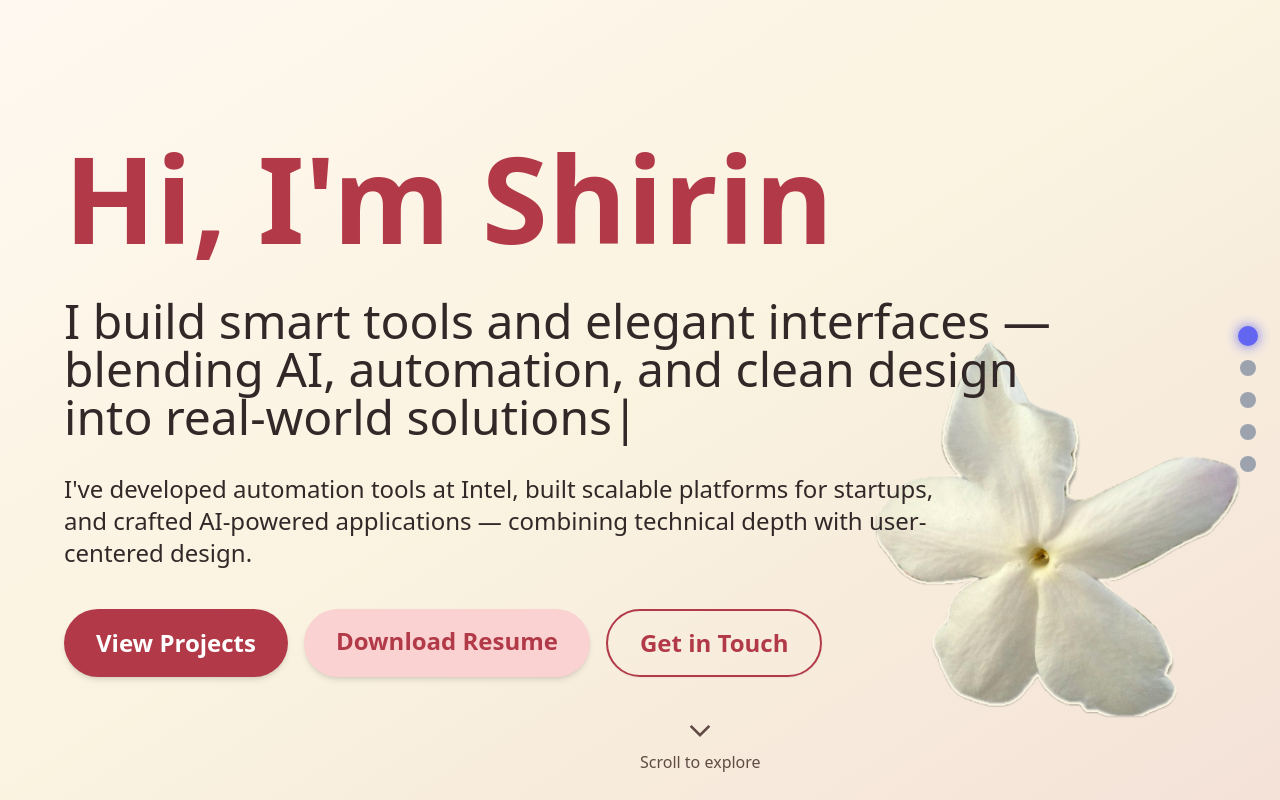
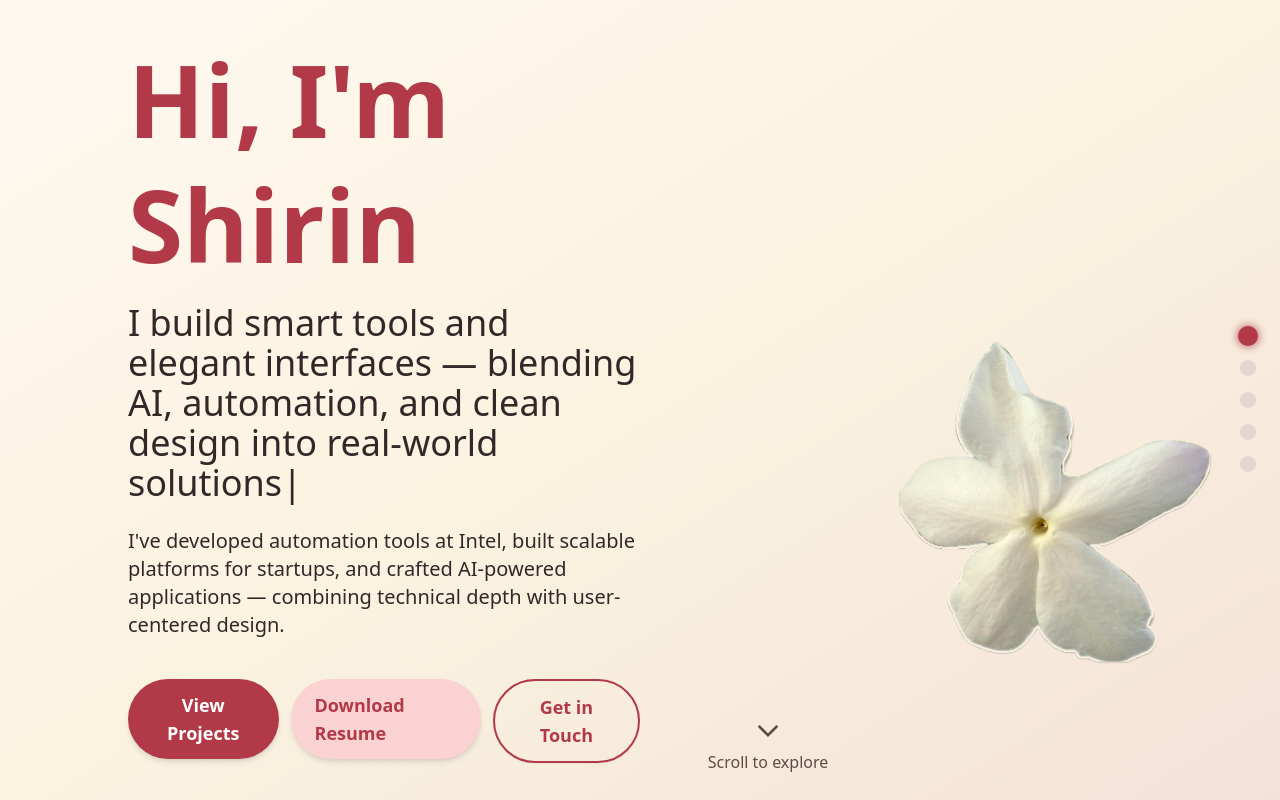
Before and after one commit to shirin44/shirin-portfolio, a React (Vite) app: page / in a window 1280 px wide. Built offline with nearby package versions, Linux system fonts and the light colour scheme.

Commit message:
Build: deploy to docs folder

```diff
--- a/src/components/DotNav.jsx
+++ b/src/components/DotNav.jsx
@@ -40,11 +40,13 @@ export default function DotNav() {
         className={`w-4 h-4 rounded-full border-2 transition-all duration-300
           ${
             active === id
-                ? 'bg-indigo-500 border-indigo-500 scale-125 shadow-[0_0_10px_#6366f1]'
-                : 'bg-gray-400 border-transparent hover:bg-gray-600 hover:scale-110'
+              ? 'bg-[#B23A48] border-[#B23A48] scale-125 shadow-[0_0_8px_#B23A48]'
+              : 'bg-[#E6D6D0] border-transparent hover:bg-[#DBB06B] hover:scale-110'
           }`}
       />
     ))}
   </div>
+
+
   )
 }
--- a/src/sections/Hero.jsx
+++ b/src/sections/Hero.jsx
@@ -10,8 +10,7 @@ const Hero = () => {
   const handleSmoothScroll = (e, targetId) => {
     e.preventDefault();
     const section = document.querySelector(targetId);
-    const container = document.querySelector(".scroll-container");
-    if (!section || !container) return;
+    if (!section) return;
 
     setProgrammaticScrolling(true);
     smoothScroll(section.offsetTop);
@@ -21,7 +20,6 @@ const Hero = () => {
     const onScroll = () => {
       const hero = document.getElementById("hero");
       if (!hero) return;
-
       const bounds = hero.getBoundingClientRect();
       setIsVisible(bounds.top <= window.innerHeight / 1.5);
     };
@@ -35,33 +33,38 @@ const Hero = () => {
     <section
       id="hero"
       tabIndex={-1}
-      className="snap-start h-screen w-full flex items-center justify-between bg-gradient-to-br from-[#FFF8F0] via-[#FAF3E0] to-[#F4E2D8] px-6 md:px-16 overflow-hidden relative scroll-m-0"
+      className="snap-start h-screen w-full bg-gradient-to-br from-[#FFF8F0] via-[#FAF3E0] to-[#F4E2D8] overflow-hidden relative scroll-m-0 flex flex-col md:flex-row items-center justify-center md:justify-between text-center md:text-left px-6 md:px-20 lg:px-32"
     >
-      <div className="flex flex-col justify-center items-start z-10">
-        <h1 className="text-5xl md:text-[120px] font-extrabold text-[#B23A48] mb-6 leading-tight">
+      {/* Left Side Content */}
+      <div className="z-10 max-w-[900px] md:max-w-[50%] flex flex-col items-center md:items-start justify-center text-[#322828]">
+        <h1 className="text-4xl md:text-[100px] font-extrabold text-[#B23A48] mb-4 leading-tight">
           Hi, I'm Shirin
         </h1>
 
         <TypeAnimation
-          sequence={["I build smart tools and elegant interfaces — blending AI, automation, and clean design into real-world solutions."]}
+          sequence={[
+            "I build smart tools and elegant interfaces — blending AI, automation, and clean design into real-world solutions.",
+          ]}
           speed={50}
           repeat={0}
-          className="text-2xl md:text-5xl font-medium text-[#322828] leading-snug whitespace-pre-line max-w-[1000px]"
+          className="text-base md:text-4xl font-medium leading-snug max-w-xs sm:max-w-md md:max-w-[700px]"
         />
 
         <motion.p
           initial={{ opacity: 0, y: 20 }}
           animate={{ opacity: 1, y: 0 }}
           transition={{ delay: 1.5, duration: 0.8 }}
-          className="mt-8 text-lg md:text-2xl text-[#322828] leading-relaxed max-w-[900px]"
+          className="mt-6 text-sm md:text-xl text-[#322828] leading-relaxed max-w-xs sm:max-w-md md:max-w-[700px]"
         >
-          I've developed automation tools at Intel, built scalable platforms for startups, and crafted AI-powered applications — combining technical depth with user-centered design.
+          I've developed automation tools at Intel, built scalable platforms for
+          startups, and crafted AI-powered applications — combining technical
+          depth with user-centered design.
         </motion.p>
 
-        <div className="flex flex-wrap gap-4 mt-10">
+        <div className="flex flex-col md:flex-row gap-3 mt-6 md:mt-10 w-full md:w-auto items-center md:items-start">
           <button
             onClick={(e) => handleSmoothScroll(e, "#projects")}
-            className="px-8 py-4 bg-[#B23A48] text-white text-lg md:text-2xl font-semibold rounded-full shadow-md hover:bg-[#922835] transition"
+            className="w-full md:w-auto px-6 py-3 bg-[#B23A48] text-white text-base md:text-lg font-semibold rounded-full shadow-md hover:bg-[#922835] transition"
           >
             View Projects
           </button>
@@ -69,31 +72,34 @@ const Hero = () => {
             href="/ShirinShujaa_CV.pdf"
             target="_blank"
             rel="noopener noreferrer"
-            className="px-8 py-4 bg-[#FAD2D1] text-[#B23A48] text-lg md:text-2xl font-semibold rounded-full shadow-md hover:brightness-110 transition"
+            className="w-full md:w-auto px-6 py-3 bg-[#FAD2D1] text-[#B23A48] text-base md:text-lg font-semibold rounded-full shadow-md hover:brightness-110 transition"
           >
             Download Resume
           </a>
           <button
             onClick={(e) => handleSmoothScroll(e, "#contact")}
-            className="px-8 py-4 border-2 border-[#B23A48] text-[#B23A48] text-lg md:text-2xl font-semibold rounded-full shadow-sm hover:bg-[#B23A48] hover:text-white transition"
+            className="w-full md:w-auto px-6 py-3 border-2 border-[#B23A48] text-[#B23A48] text-base md:text-lg font-semibold rounded-full shadow-sm hover:bg-[#B23A48] hover:text-white transition"
           >
             Get in Touch
           </button>
         </div>
       </div>
 
+      {/* Flower image for desktop only */}
       <motion.img
         src="jasmine.png"
         alt="Jasmine Flower"
         initial={{ opacity: 0, y: 20 }}
         animate={isVisible ? { opacity: 1, y: 0 } : {}}
         transition={{ duration: 1.2 }}
-        className="absolute bottom-4 right-4 w-60 md:w-80 lg:w-[28rem]"
+        className="hidden md:block absolute right-12 bottom-20 md:w-70 lg:w-[24rem] w-60 "
       />
 
-      <div className="absolute bottom-6 left-1/2 transform -translate-x-1/2 flex flex-col items-center animate-bounce z-20">
+      {/* Scroll indicator */}
+      <div className="absolute bottom-6 w-full flex justify-center z-20">
+        <div className="flex flex-col items-center animate-bounce">
           <svg
-          className="w-8 h-8 text-[#5F4B44] mb-1"
+            className="w-6 h-6 md:w-8 md:h-8 text-[#5F4B44] mb-1"
             fill="none"
             stroke="currentColor"
             strokeWidth="2"
@@ -101,9 +107,10 @@ const Hero = () => {
           >
             <path d="M19 9l-7 7-7-7" />
           </svg>
-        <span className="text-[#5F4B44] text-sm md:text-base font-medium">
+          <span className="text-xs md:text-base text-[#5F4B44] font-medium">
             Scroll to explore
           </span>
+        </div>
       </div>
     </section>
   );
```
Also changed, not shown: 4 other files (tests, documents, lock files or other folders). Lines whose indentation alone changed are shown as unchanged.
